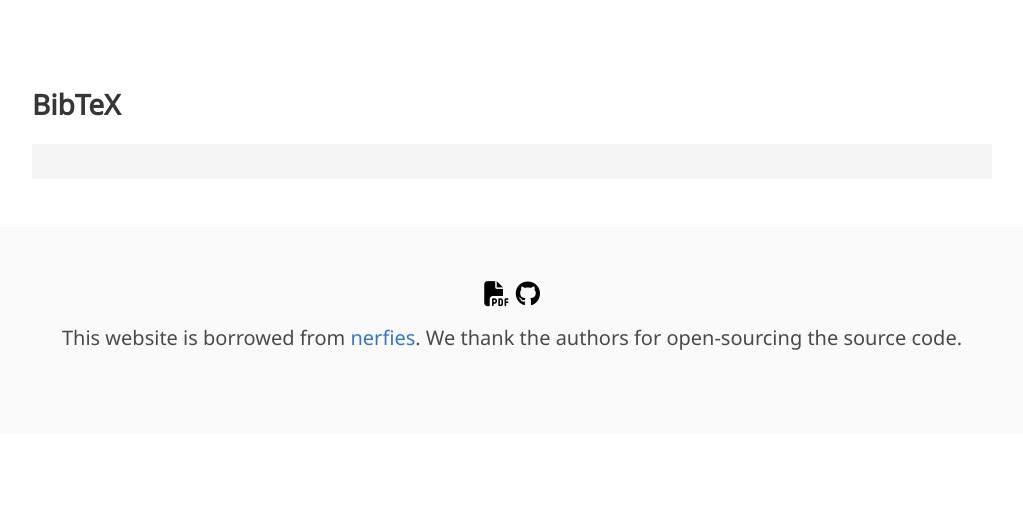
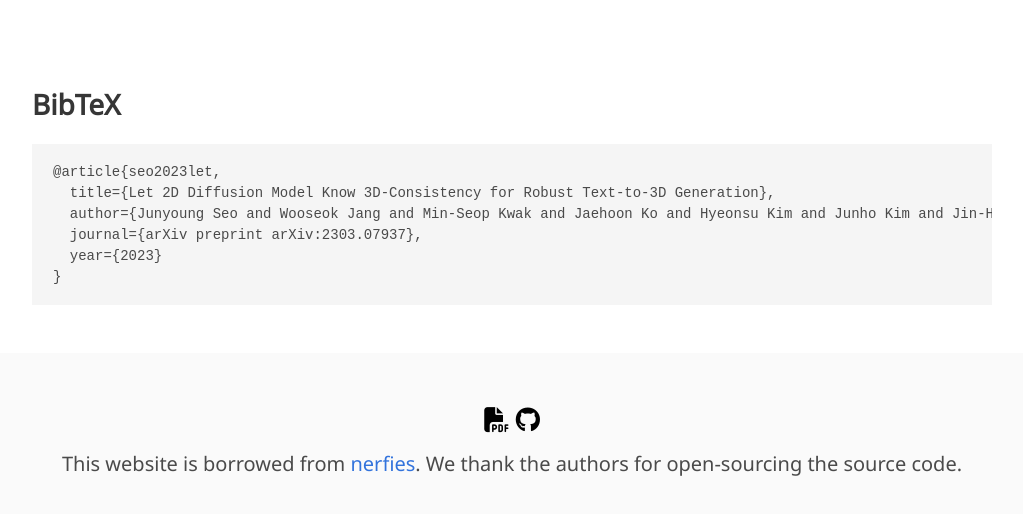
Before and after one commit to cvlab-kaist/3DFuse, a plain HTML site: page index.html in a window 1280 px wide. Shown: the part 3801-4315 px from the top of the page, without its empty margins (128-1151 px from the left). Before the commit the page ends 4235 px from the top, so only its background shows below. Drawn offline with nearby package versions, Linux system fonts and the light colour scheme; some icons are missing; a web font is replaced by a local one.

Commit message:
Update index.html

```diff
--- a/index.html
+++ b/index.html
@@ -309,7 +309,12 @@
 <section class="section" id="BibTeX">
   <div class="container is-max-desktop content">
     <h2 class="title">BibTeX</h2>
-    <pre><code></code></pre>
+    <pre><code>@article{seo2023let,
+  title={Let 2D Diffusion Model Know 3D-Consistency for Robust Text-to-3D Generation},
+  author={Junyoung Seo and Wooseok Jang and Min-Seop Kwak and Jaehoon Ko and Hyeonsu Kim and Junho Kim and Jin-Hwa Kim and Jiyoung Lee and Seungryong Kim},
+  journal={arXiv preprint arXiv:2303.07937},
+  year={2023}
+}</code></pre>
   </div>
 </section>
 
```
